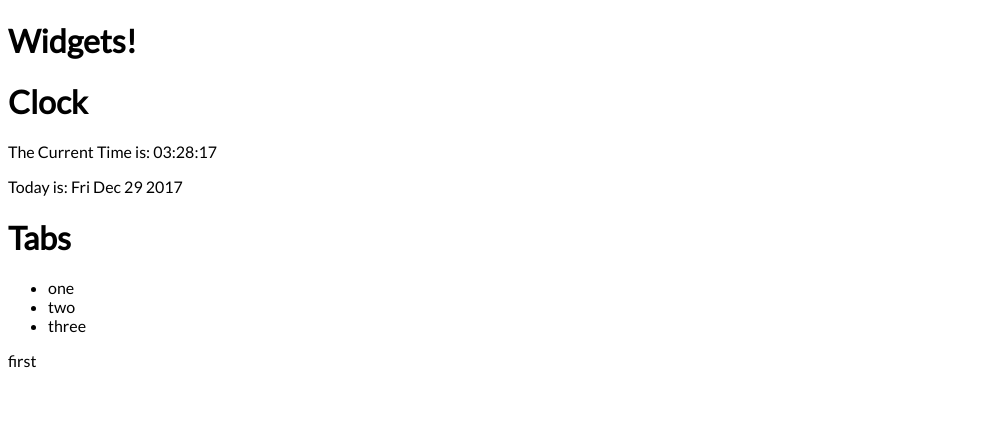
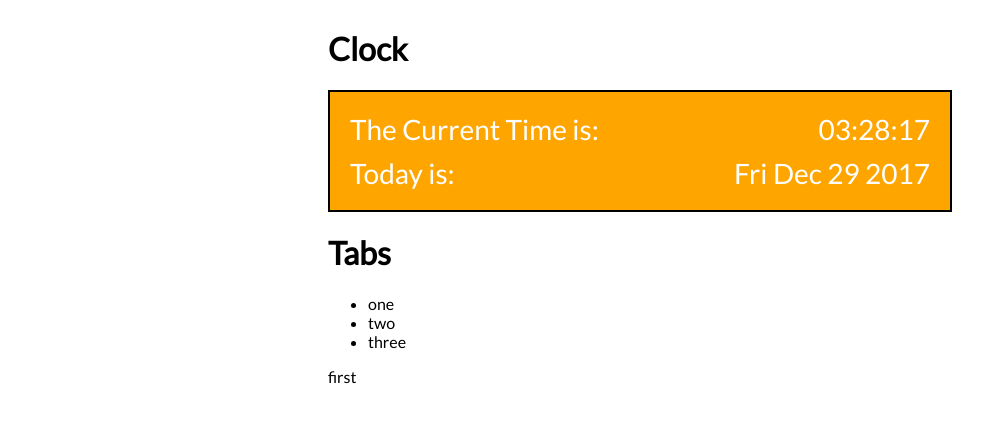
Before and after one commit to jlincodes/react-widgets, a React app: page / in a window 1280 px wide. Shown: the top 422 px of the page, without its empty margins (0-1007 px from the left). Built offline with nearby package versions, Linux system fonts and the light colour scheme.

Commit message:
Adds styling for clock widget

```diff
--- a/index.html
+++ b/index.html
@@ -8,7 +8,6 @@
     <script src='./bundle.js'></script>
   </head>
   <body>
-    <h1>Widgets!</h1>
     <div id='main'>
     </div>
   </body>
--- a/src/clock.jsx
+++ b/src/clock.jsx
@@ -32,8 +32,16 @@ export default class Clock extends React.Component {
     return (
       <div>
         <h1>Clock</h1>
-        <p>The Current Time is: {hours}:{minutes}:{seconds}</p>
-        <p>Today is: {date}</p>
+        <div className='clock-wrapper'>
+          <p>
+            <span>The Current Time is:</span>
+            <span>{hours}:{minutes}:{seconds}</span>
+          </p>
+          <p>
+            <span>Today is:</span>
+            <span>{date}</span>
+          </p>
+        </div>
       </div>
     );
   }
--- a/stylesheets/index.css
+++ b/stylesheets/index.css
@@ -1,3 +1,20 @@
 body {
   font-family: 'Lato', sans-serif;
+  display: flex;
+  justify-content: space-around;
 }
+
+.clock-wrapper {
+  background-color: orange;
+  border: 2px solid black;
+  width: 600px;
+  font-size: 28px;
+  color: white;
+  padding: 10px;
+}
+
+.clock-wrapper p {
+  margin: 10px;
+  display: flex;
+  justify-content: space-between;
+}
```
